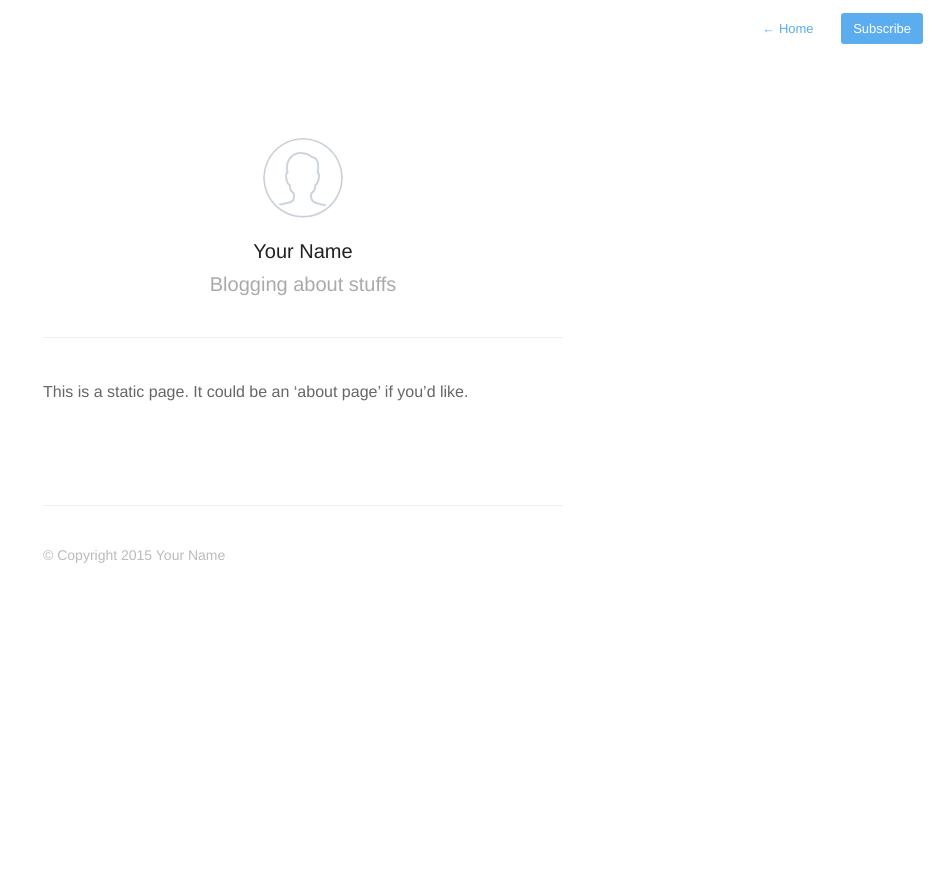
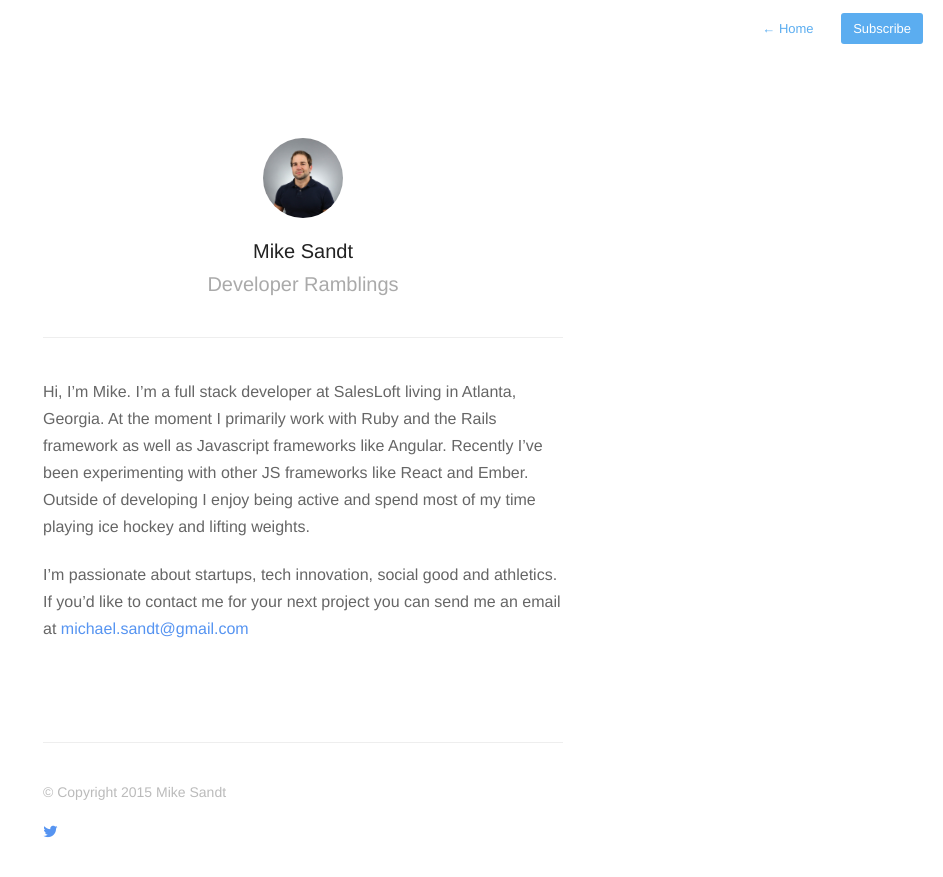
Before and after one commit to msandt3/msandt3.github.io, a Jekyll site: the page built from about.md, in a window 1280 px wide. Shown: the top 877 px of the page, without its empty margins (337-1280 px from the left). Built offline with Jekyll 4.4.1, drawn with Linux system fonts in a browser that asks for light colours; nearby versions of some CDN libraries; Markdown is read by kramdown in place of the engine named in the settings.

Commit message:
About me page cleanup and various style fixes

```diff
--- a/_config.yml
+++ b/_config.yml
@@ -1,5 +1,5 @@
-name: Your New Jekyll Site
-description: Blogging about stuffs
+name: Mike Sandt
+description: Developer Ramblings
 meta_description: "Your New Jekyll Site, Blogging about stuffs"
 
 aboutPage: true
@@ -15,8 +15,8 @@ disqus_shortname: 'your-disqus-shortname'
 
 # Details for the RSS feed generator
 url:            'http://your-blog-url.example.com'
-author:         'Your Name'
-authorTwitter:  'YourTwitterUsername'
+author:         'Mike Sandt'
+authorTwitter:  'mikesandt'
 
 permalink:       /:year/:title/
 
--- a/_includes/footer.html
+++ b/_includes/footer.html
@@ -1,3 +1,8 @@
 <footer id="footer">
-    <p class="small">© Copyright {{ site.time | date: '%Y' }} {{ site.author }}</p>
+    <div class="copyright">
+      <p class="small">© Copyright {{ site.time | date: '%Y' }} {{ site.author }}</p>
+    </div>
+    <div class="icons">
+      <a class="twitter" href="https://twitter.com/mikesandt"><span class="icon-twitter"></span></a>
+    </div>
 </footer>
--- a/_includes/profile.html
+++ b/_includes/profile.html
@@ -2,7 +2,7 @@
     <section id="wrapper">
         <header id="header">
             <a href='{{ site.baseurl }}about'>
-                <img id="avatar" class="2x" src="/assets/images/avatar.png"/>
+                <img id="avatar" class="2x" src="/assets/images/mike_avatar.jpg"/>
             </a>
             <h1>{{ site.author }}</h1>
             <h2>{{ site.description }}</h2>
--- a/_layouts/post.html
+++ b/_layouts/post.html
@@ -15,7 +15,7 @@ archive: true
 </article>
 <footer id="post-meta" class="clearfix">
     <a href="http://twitter.com/{{ site.authorTwitter }}">
-        <img class="avatar" src="/assets/images/avatar.png">
+        <img class="avatar" src="/assets/images/mike_avatar.jpg">
         <div>
             <span class="dark">{{ site.author }}</span>
             <span>{{ site.description }}</span>
--- a/about.md
+++ b/about.md
@@ -4,6 +4,8 @@ permalink: about/
 profile: true
 ---
 
-This is a static page. It could be an 'about page' if you'd like.
+Hi, I'm Mike. I'm a full stack developer at SalesLoft living in Atlanta, Georgia. At the moment I primarily work with Ruby and the Rails framework as well as Javascript frameworks like Angular. Recently I've been experimenting with other JS frameworks like React and Ember. Outside of developing I enjoy being active and spend most of my time playing ice hockey and lifting weights.
+
+I'm passionate about startups, tech innovation, social good and athletics. If you'd like to contact me for your next project you can send me an email at [michael.sandt@gmail.com](mailto:michael.sandt@gmail.com)
 
 {% include footer.html %}
```
Also changed, not shown: assets/images/mike_avatar.jpg (added).
